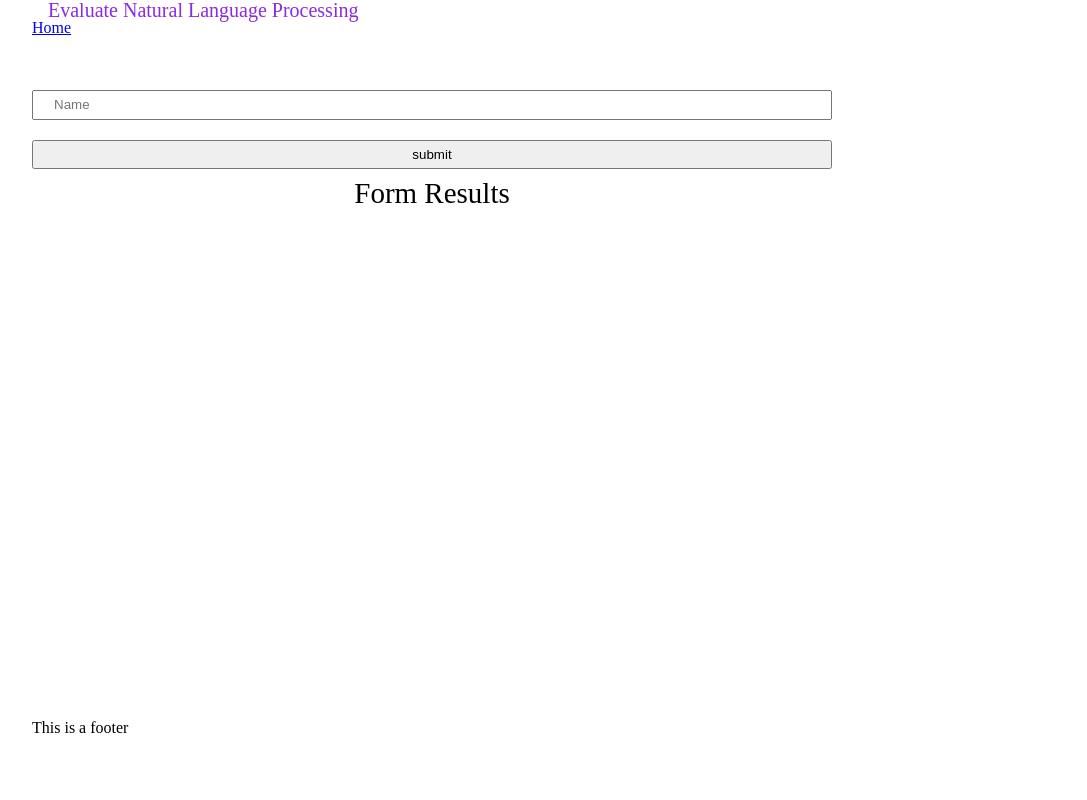
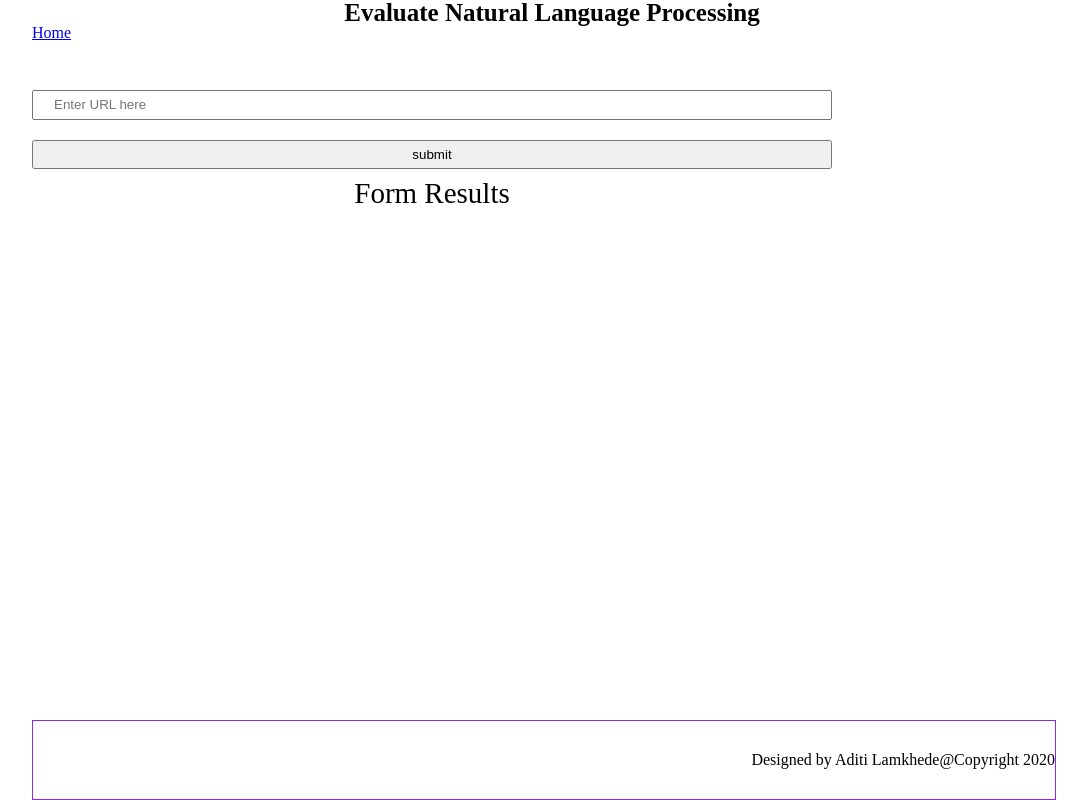
Before and after one commit to aditilamkhede/evaluate-news-nlp-aditi, a website built with webpack: page src/client/views/index.html in a window 1280 px wide. Shown: the whole page, without its empty margins (96-1183 px from the left). Built offline with nearby package versions, Linux system fonts and the light colour scheme.

Commit message:
added footer css

```diff
--- a/src/client/styles/base.scss
+++ b/src/client/styles/base.scss
@@ -34,7 +34,7 @@ section {
     grid-template-rows: 20vh 70vh 10vh;
     grid-template-areas: "hd hd hd hd hd"
     "main main main main main"
-    "ft ft ft ft ft ft";
+    "ft ft ft ft ft";
     justify-content: center;
 }
 
@@ -78,16 +78,15 @@ section {
 // }
 .footer {
   grid-area: ft;
-}
-
-.navItem {
-  width: 80px;
-}
-.logo {
-  flex: 1;
-  color: #8A2BE2;/*white;*/
-  font-size: 20px;
-  margin-left: 1rem;
+  display: flex;
+  flex-direction: row;
+  background-color: white;/*#8A2BE2;/*#455388;*/
+  /*border-radius: 1rem;*/
+  justify-content: flex-end;
+  align-items: center;
+  height: 100%;
+  width: 100%;
+  border: solid 1px #8A2BE2;
 }
 .clsResult {
   display: flex;
@@ -99,6 +98,13 @@ section {
     padding: 10px 0 5px 0;
   }
 }
+.clsImage {
+  width: 400px;
+  height: 200px;
+}
+.img {
+  object-fit: contain;
+}
 .clsHide {
   visibility: hidden;
 }
--- a/src/client/styles/header.scss
+++ b/src/client/styles/header.scss
@@ -2,4 +2,16 @@ header {
     display: flex;
     justify-content: space-between;
     padding: 10px 40px;
+    justify-content: space-around;
 }
+.navItem {
+  width: 80px;
+}
+.logo {
+  flex: 1;
+  // color: #000000;/*#8A2BE2;*/
+  font-size: 25px;
+  margin-left: 1rem;
+  text-align: center;
+  font-weight: bold;
+}
--- a/src/client/views/index.html
+++ b/src/client/views/index.html
@@ -24,7 +24,7 @@
         <main class="main">
             <section>
                 <form class="" onsubmit="return Client.handleSubmit(event)">
-                    <input id="name" type="text" name="input" value="" onblur="onBlur()" placeholder="Name">
+                    <input id="name" type="text" name="input" value="" onblur="onBlur()" placeholder="Enter URL here">
                     <input type="submit" name="" value="submit" onclick="return Client.handleSubmit(event)" onsubmit="return handleSubmit(event)">
                 </form>
             <section>
@@ -45,7 +45,7 @@
                 <!-- <div id="results">
                   <p></p>
                 </div> -->
-                <div class="">
+                <div class="clsImage">
                   <img id="urlImage" src="" alt="Image for URL article">
                 </div>
               </div>
@@ -53,7 +53,12 @@
         </main>
 
         <footer class="footer">
-            <p>This is a footer</p>
+          <div class="ftName">
+            Designed by Aditi Lamkhede
+          </div>
+          <div class="ftCopy">
+            @Copyright 2020
+          </div>
         </footer>
       </div>
       <script>
```
Also changed, not shown: README_NLP.md (added).
